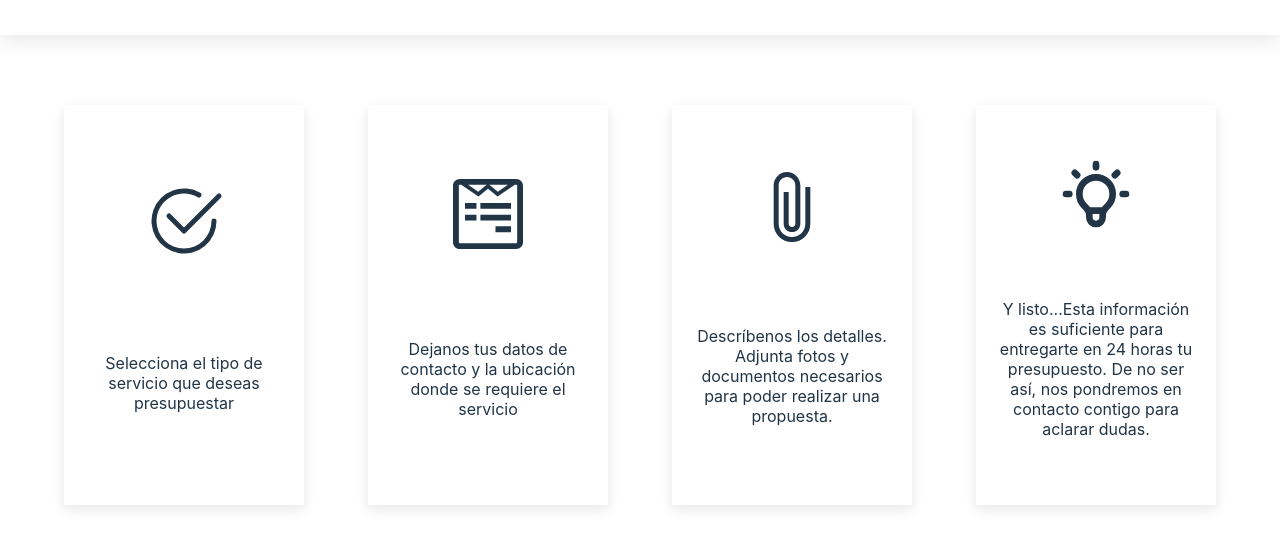
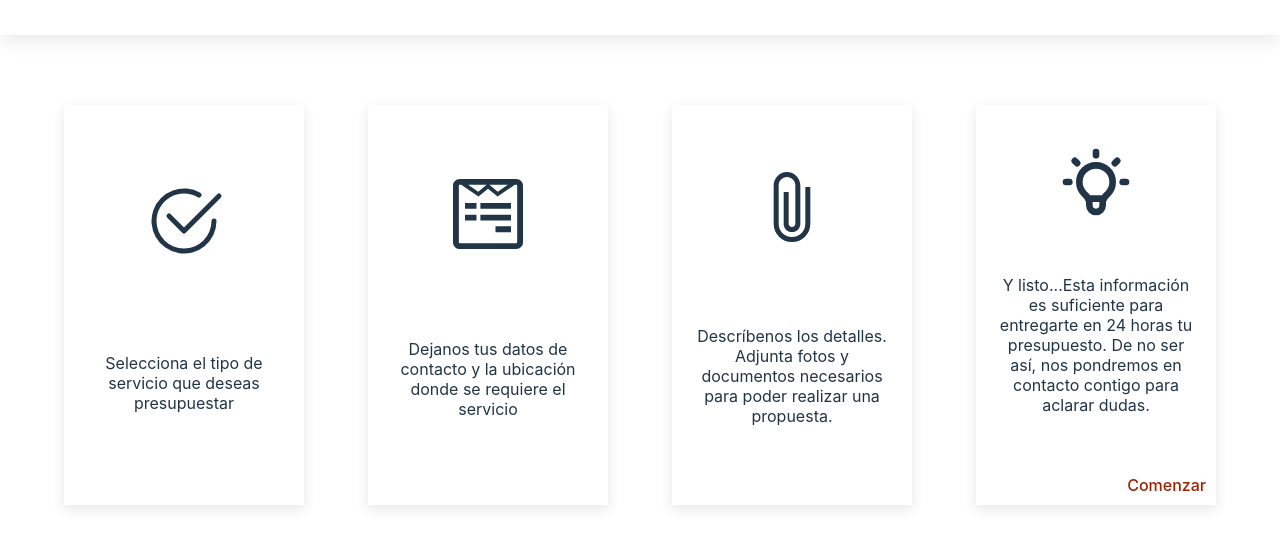
Before and after one commit to CamiloVict/incoCivil-web, a React (Vite) app: page / in a window 1280 px wide. Shown: the part 674-1229 px from the top of the page. Built offline with nearby package versions, Linux system fonts and the light colour scheme; grey boxes are pictures that could not be loaded.

Commit message:
some changes

```diff
--- a/src/Components/CardDescription/CardDescription.style.ts
+++ b/src/Components/CardDescription/CardDescription.style.ts
@@ -28,6 +28,13 @@ export const CardDescription = styled.div`
   width: 200px;
   padding: 0 20px;
   transition: ease-in-out 0.2s;
+  position: relative;
+  span{
+    position: absolute;
+    right: 10px;
+    bottom: 10px;
+    color: #9F1F00;
+  }
   &:hover {
     transform: scale(1.05);
   }
--- a/src/Components/CardDescription/CardDescription.tsx
+++ b/src/Components/CardDescription/CardDescription.tsx
@@ -1,15 +1,24 @@
 import React from 'react';
+import { Link } from 'react-router-dom';
 
 import { CardContainer, CardDescription as Card, Description } from './CardDescription.style';
 
 export const CardDescription = ({ items }: any) => {
   const renderCards = () =>
     items.map((item: any, indexItem: number): JSX.Element => {
-      const { icon, description } = item;
+      const { icon, description, callToAction } = item;
+
       return (
         <Card key={indexItem}>
           {icon}
           <Description>{description}</Description>
+          {callToAction &&
+            <Link to={callToAction.route}>
+              <span>
+                {callToAction.title}
+              </span>
+            </Link>
+          }
         </Card>
       );
     });
--- a/src/Pages/Home/Home.tsx
+++ b/src/Pages/Home/Home.tsx
@@ -53,6 +53,10 @@ export default function HomePage() {
       icon: <HiOutlineLightBulb size={size >= 475 ? 80 : 60} />,
       description:
         'Y listo...Esta información es suficiente para entregarte en 24 horas tu presupuesto. De no ser así, nos pondremos en contacto contigo para aclarar dudas.',
+      callToAction : {
+        title: 'Comenzar',
+        route: 'servicios/servicios-tecnicos/'
+      }
     },
   ];
 
--- a/src/Pages/Imports/index.tsx
+++ b/src/Pages/Imports/index.tsx
@@ -126,7 +126,7 @@ const Imports = () => {
               </div>
             ) : (
               <LogoContainer>
-                <img src='/images/logo.svg'></img>
+                <img src='/images/LOGO_INCOCIVIL.png'></img>
               </LogoContainer>
             )}
           </InfoContainer>
--- a/src/Pages/Services/index.tsx
+++ b/src/Pages/Services/index.tsx
@@ -14,7 +14,7 @@ const Services = () => {
             <Card
                 redirectLink='nuestros-profesionales'
                 image={imageLocation + 'teamwork.jpg'}
-                header='Nuestros profesionales'
+                header='Profesionales Aliados'
             />
         </ServicesContainer>
     );
```
